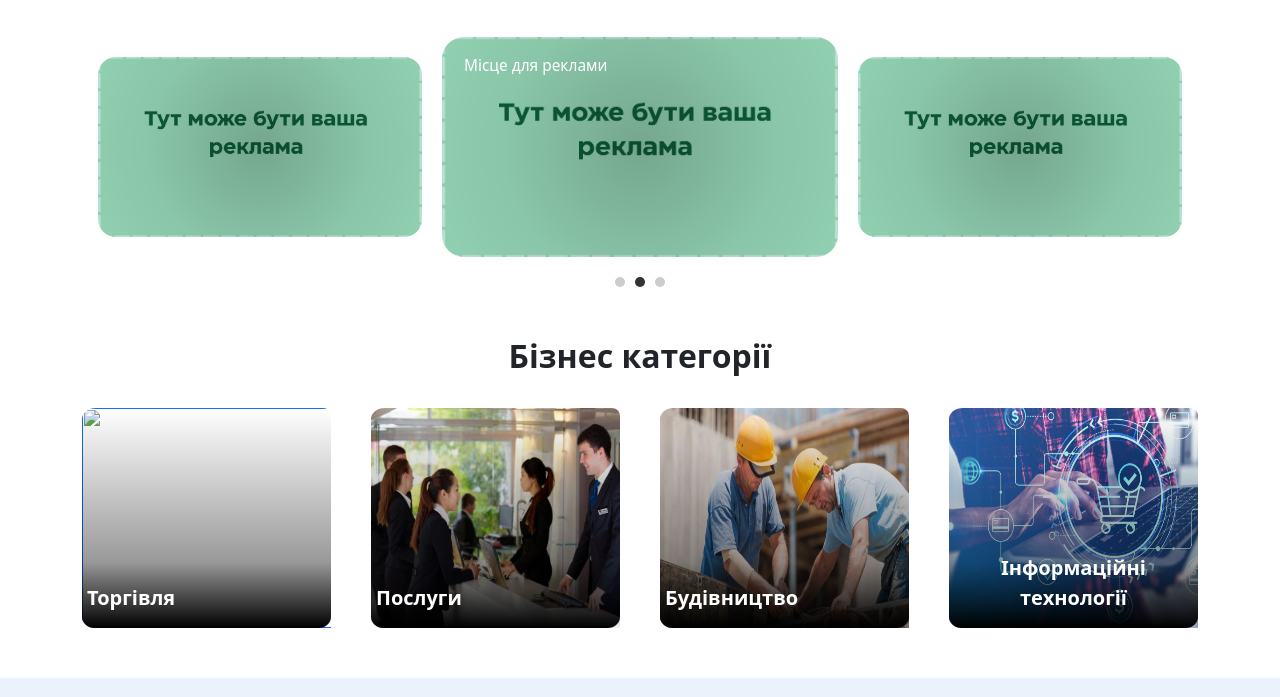
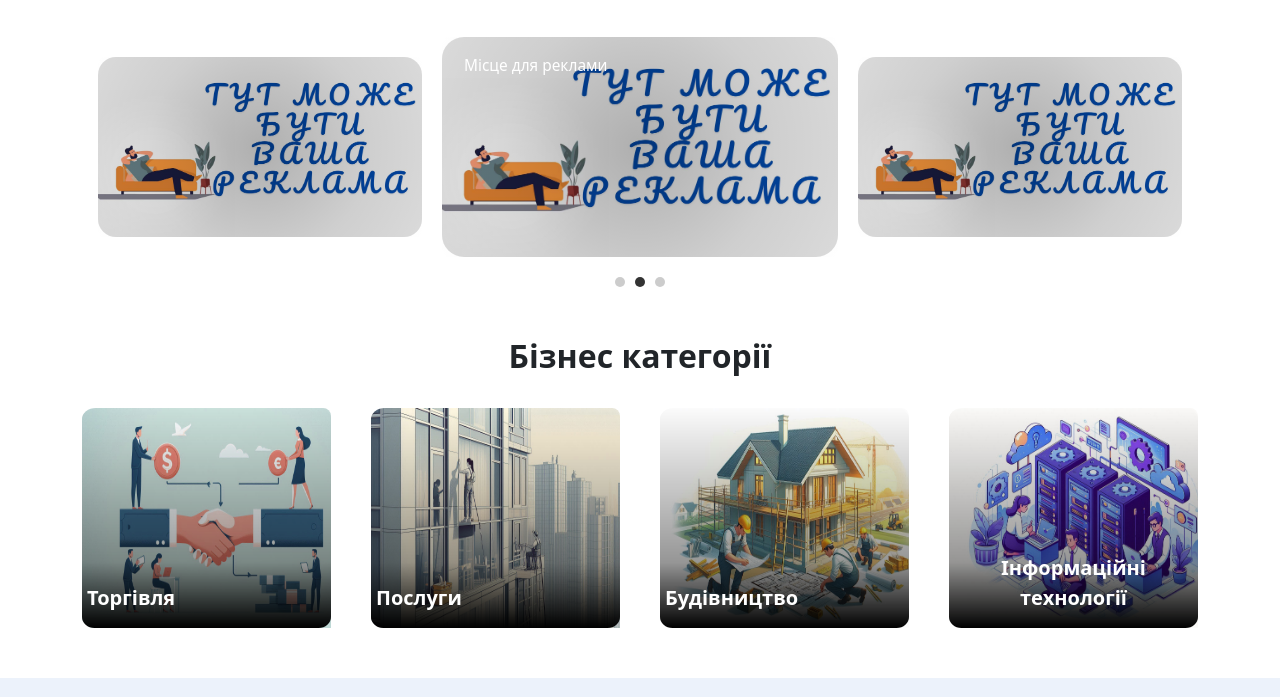
Before and after one commit to SanyaREZYA/business_catalog, a website: page html/index.html in a window 1280 px wide. Shown: the part 103-800 px from the top of the page. Drawn offline with nearby package versions, Linux system fonts and the light colour scheme; a web font is replaced by a local one.

Commit message:
Made a request from Daniel to add and change photos and text

```diff
--- a/html/index.html
+++ b/html/index.html
@@ -44,21 +44,21 @@
             <div class="slider__item">
               <a href="#" class="slider__item-link">Місце для реклами</a>
               <a href="#" class="slider__item-body">
-                <img class="slider__item-img" src="/images/catalog/sl2.jpg" alt="POSTER">
+                <img class="slider__item-img" src="/images/catalog/adds.jpg" alt="POSTER">
                 <span class="slider__item-text"></span>
               </a>
             </div>
             <div class="slider__item">
               <a href="#" class="slider__item-link">Місце для реклами</a>
               <a href="#" class="slider__item-body">
-                <img class="slider__item-img" src="/images/catalog/sl2.jpg" alt="POSTER">
+                <img class="slider__item-img" src="/images/catalog/adds.jpg" alt="POSTER">
                 <span class="slider__item-text"></span>
               </a>
             </div>
             <div class="slider__item">
               <a href="#" class="slider__item-link">Місце для реклами</a>
               <a href="#" class="slider__item-body">
-                <img class="slider__item-img" src="/images/catalog/sl2.jpg" alt="POSTER">
+                <img class="slider__item-img" src="/images/catalog/adds.jpg" alt="POSTER">
                 <span class="slider__item-text"></span>
               </a>
             </div>
@@ -78,19 +78,19 @@
         </h2>
         <div class="main-catalog__body">
           <a class="main-catalog__item" href="">
-            <img src="/images/catalog/digital-retail.jpg" alt="">
+            <img src="/images/catalog/trade.jpg" alt="">
             <span>Торгівля</span>
           </a>
           <a class="main-catalog__item" href="">
-            <img src="/images/catalog/posl.jpg" alt="">
+            <img src="/images/catalog/poslugy.jpg" alt="">
             <span>Послуги</span>
           </a>
           <a class="main-catalog__item" href="">
-            <img src="/images/catalog/budivalnik_1200x0_105.jpg" alt="">
+            <img src="/images/catalog/budivnijtvo.jpg" alt="">
             <span>Будівництво</span>
           </a>
           <a class="main-catalog__item" href="">
-            <img src="/images/catalog/vtor.jpg" alt="">
+            <img src="/images/catalog/server.jpg" alt="">
             <span>Інформаційні технології</span>
           </a>
         </div>
```
Also changed, not shown: images/catalog/adds.jpg (added), images/catalog/budivnijtvo.jpg (added), images/catalog/poslugy.jpg (added), images/catalog/server.jpg (added), images/catalog/trade.jpg (added).
